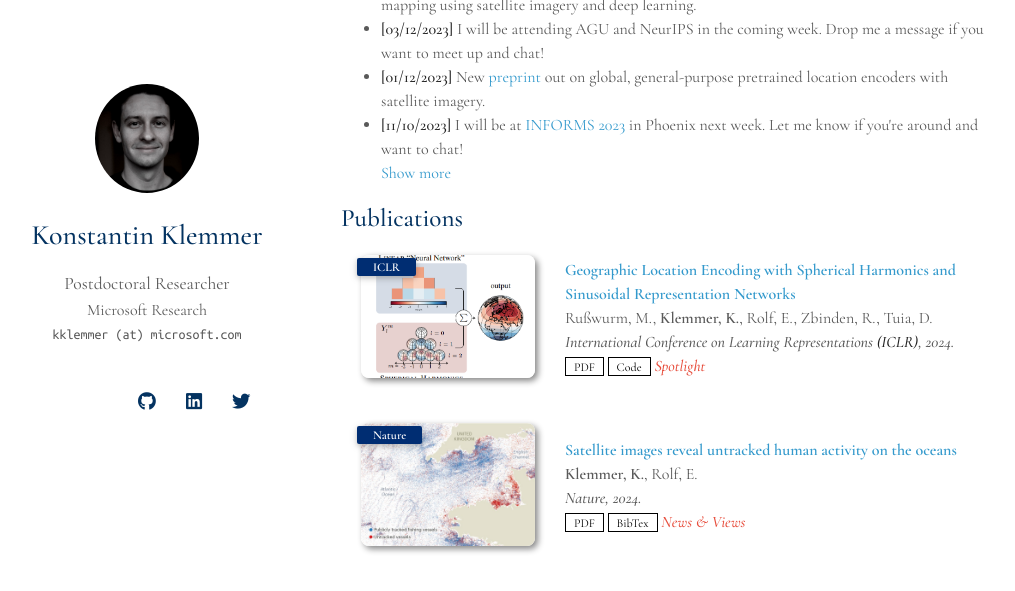
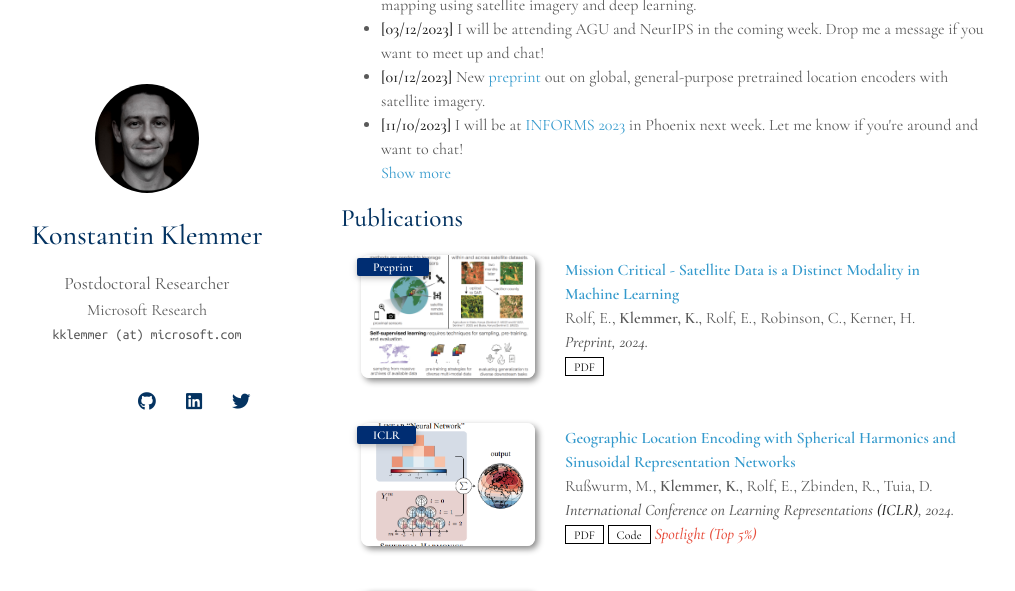
Before and after one commit to konstantinklemmer/konstantinklemmer.github.io, a Jekyll site: the page built from index.md, in a window 1280 px wide and 900 px high, scrolled down 549 px, cut to the strip 0-591 px from the top of the window. Shown: the whole strip, without its empty margins (129-1144 px from the left). Built offline with Jekyll 4.4.1, drawn with Linux system fonts in a browser that asks for light colours; nearby versions of some CDN libraries; a style sheet for code colours, icons or effects is not loaded; our own code applies the rules of GitHub Pages for plain Markdown files.

Commit message:
Add new publication

```diff
--- a/_data/publications.yml
+++ b/_data/publications.yml
@@ -1,4 +1,12 @@
 main:
+
+  - title: Mission Critical - Satellite Data is a Distinct Modality in Machine Learning
+    authors: Rolf, E., <b>Klemmer, K.</b>, Rolf, E., Robinson, C., Kerner, H.
+    conference_short: Preprint
+    conference: Preprint, 2024.
+    pdf: https://arxiv.org/pdf/2402.01444.pdf
+    #bibtex: TODO
+    image: ./assets/img/pub/arxiv24a.png
 
   - title: Geographic Location Encoding with Spherical Harmonics and Sinusoidal Representation Networks
     authors: Rußwurm, M., <b>Klemmer, K.</b>, Rolf, E., Zbinden, R., Tuia, D.
@@ -8,7 +16,7 @@ main:
     code: https://github.com/marccoru/locationencoder
     #bibtex: TODO
     image: ./assets/img/pub/arxiv23a.png
-    notes: Spotlight
+    notes: Spotlight (Top 5%)
 
   - title: Satellite images reveal untracked human activity on the oceans
     authors: <b>Klemmer, K.</b>, Rolf, E.
```
Also changed, not shown: assets/img/pub/arxiv24a.png (added).
